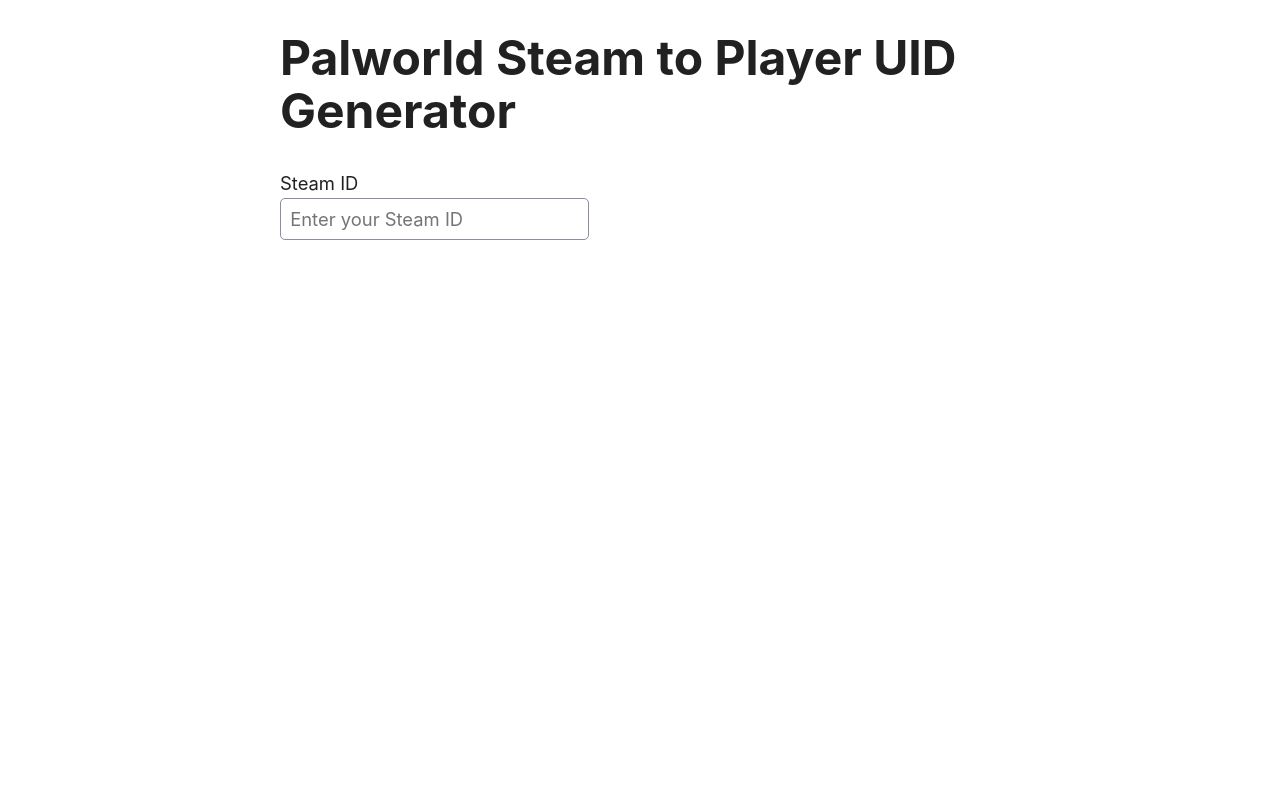
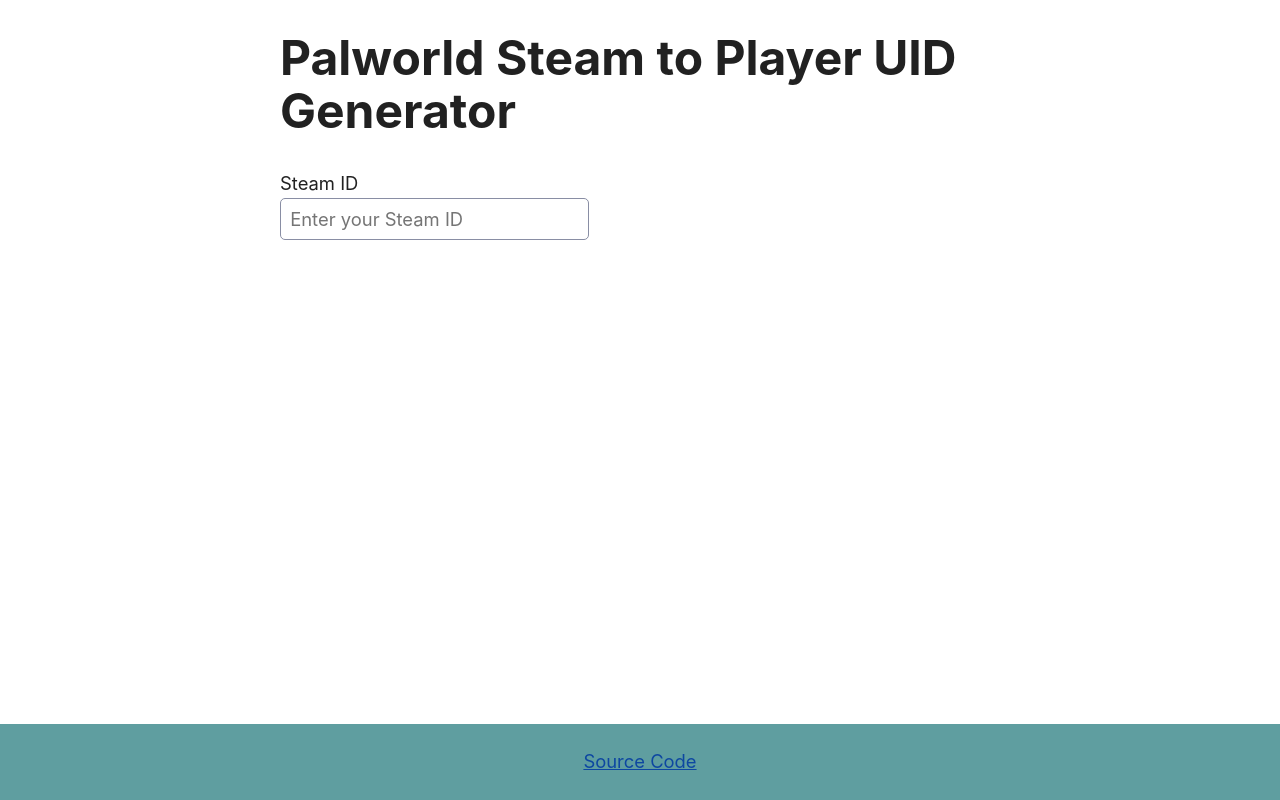
Before and after one commit to cheahjs/palworld-steam-id-to-player-uid, a Vue app: page / in a window 1280 px wide. Built offline with nearby package versions, Linux system fonts and the light colour scheme.

Commit message:
link to source

```diff
--- a/src/App.vue
+++ b/src/App.vue
@@ -7,4 +7,18 @@
   <div id="app">
     <Form />
   </div>
+  <div class="footer">
+    <p><a href="https://github.com/cheahjs/palworld-steam-id-to-player-uid">Source Code</a></p>
+  </div>
 </template>
+
+<style scoped>
+.footer {
+  position: fixed;
+  left: 0;
+  bottom: 0;
+  width: 100%;
+  text-align: center;
+  background-color: cadetblue;
+}
+</style>
--- a/src/components/Form.vue
+++ b/src/components/Form.vue
@@ -27,8 +27,7 @@
     <input v-model="steamId" type="text" placeholder="Enter your Steam ID" /><br />
     <pre v-if="steamId">
 Steam ID: {{ steamId }}
-Palworld Player UID (Hex) - Save Files: {{ playerUid }}
-Palworld Player UID (Decimal) - RCON: {{ playerUidDecimal }}</pre
-    >
+Palworld Player UID (Hex - Save Files): {{ playerUid }}
+Palworld Player UID (Decimal - RCON): {{ playerUidDecimal }}</pre>
   </div>
 </template>
```
